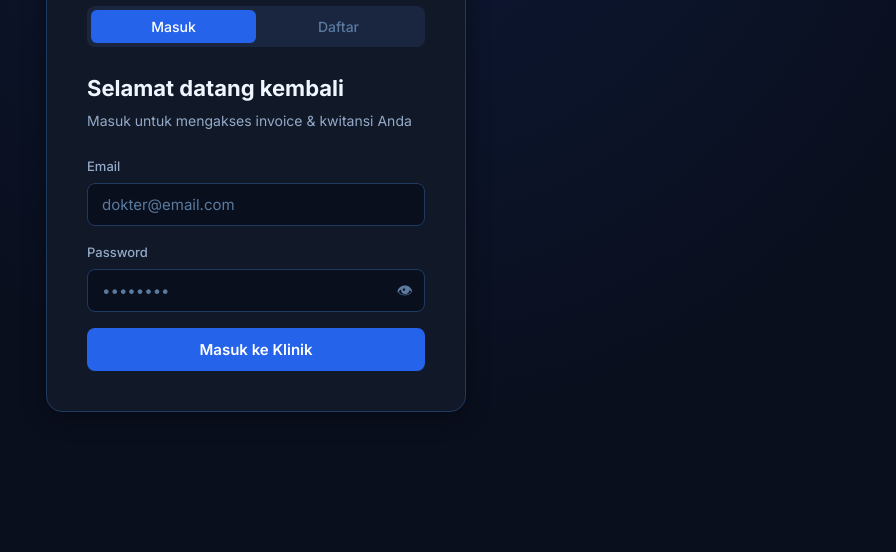
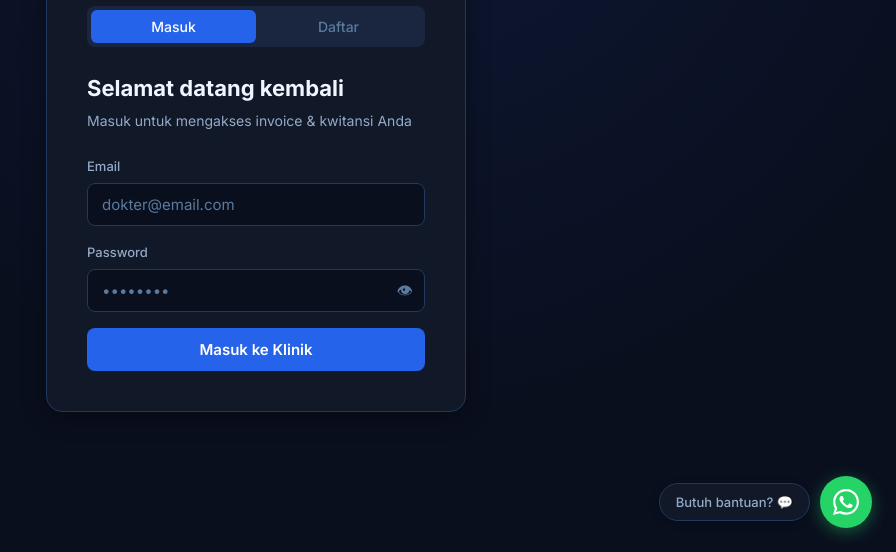
Before and after one commit to nunutech40/invoice-generator-klinik, a website built with Vite: page index.html in a window 1280 px wide. Shown: the part 248-800 px from the top of the page, without its empty margins (384-1280 px from the left). Built offline with nearby package versions, Linux system fonts and the light colour scheme.

Commit message:
feat: deploy klinik to invoiceklinik.web.id + Midtrans checkout
- Update domain refs from klinik.sains-atomic.web.id to invoiceklinik.web.id
- Add canonical URL to app index.html
- Send return_url in checkout request for correct redirect
- Smart 409 handling: auto-switch to login tab for existing SAINS users
- Add WhatsApp CS floating button on all pages
- Add WA button CSS with mobile responsive + print hidden

```diff
--- a/index.html
+++ b/index.html
@@ -9,6 +9,7 @@
     <meta name="description" content="Buat kwitansi dan invoice pasien dalam 30 detik. Profesional, print-ready, legal. Khusus untuk dokter praktek mandiri." />
     <meta name="keywords" content="invoice klinik dokter, kwitansi pasien, billing dokter praktek mandiri, software kwitansi dokter" />
     <meta name="robots" content="index, follow" />
+    <link rel="canonical" href="https://app.invoiceklinik.web.id/" />
 
     <!-- Open Graph -->
     <meta property="og:type" content="website" />
--- a/src/components/AuthGate.ts
+++ b/src/components/AuthGate.ts
@@ -147,6 +147,18 @@
                 setTimeout(() => { mode = 'login'; render(); }, 1500);
             } else {
                 showError(res.error || 'Registrasi gagal.');
+                // Auto-switch to login tab if email already exists (409)
+                if (res.error?.includes('sudah punya akun')) {
+                    const emailValue = email;
+                    setTimeout(() => {
+                        mode = 'login';
+                        render();
+                        // Pre-fill email for convenience
+                        const emailInput = container.querySelector('#inp-email') as HTMLInputElement;
+                        if (emailInput) emailInput.value = emailValue;
+                        showError('Akun ditemukan! Login dengan password yang sama untuk lanjut ke Klinik.');
+                    }, 1500);
+                }
             }
         });
     }
--- a/src/components/PricingPage.ts
+++ b/src/components/PricingPage.ts
@@ -129,7 +129,7 @@
                         'Content-Type': 'application/json',
                         'Authorization': `Bearer ${getAccessToken()}`,
                     },
-                    body: JSON.stringify({ plan_id: selectedPlanId, utm_source: 'klinik-app' }),
+                    body: JSON.stringify({ plan_id: selectedPlanId, utm_source: 'klinik-app', return_url: window.location.origin }),
                 });
 
                 const data = await res.json();
--- a/src/core/auth.ts
+++ b/src/core/auth.ts
@@ -116,7 +116,7 @@
             const data = await res.json().catch(() => ({}));
             const msg = data?.error?.message || data?.message || 'Registrasi gagal.';
             if (data?.error?.code === 'CONFLICT' || res.status === 409) {
-                return { ok: false, error: 'Email sudah terdaftar. Silakan login.' };
+                return { ok: false, error: 'Kamu sudah punya akun SAINS. Login dengan password yang sama untuk berlangganan Klinik.' };
             }
             return { ok: false, error: msg };
         }
--- a/src/main.ts
+++ b/src/main.ts
@@ -8,6 +8,25 @@
 import { mountFeedbackButton } from './components/FeedbackButton';
 
 const app = document.getElementById('app')!;
+
+// ── WhatsApp CS floating button (global, all pages) ────────────────────
+function mountWaButton() {
+    if (document.getElementById('wa-float-btn')) return;
+    const wa = document.createElement('a');
+    wa.href = 'https://wa.me/6287831025157?text=Halo%2C%20saya%20ingin%20tanya%20tentang%20Klinik%20Invoice';
+    wa.target = '_blank';
+    wa.rel = 'noopener';
+    wa.className = 'wa-float';
+    wa.id = 'wa-float-btn';
+    wa.setAttribute('aria-label', 'Chat WhatsApp');
+    wa.innerHTML = `
+        <span class="wa-float-label">Butuh bantuan? 💬</span>
+        <div class="wa-float-btn">
+            <svg xmlns="http://www.w3.org/2000/svg" viewBox="0 0 24 24"><path d="M17.472 14.382c-.297-.149-1.758-.867-2.03-.967-.273-.099-.471-.148-.67.15-.197.297-.767.966-.94 1.164-.173.199-.347.223-.644.075-.297-.15-1.255-.463-2.39-1.475-.883-.788-1.48-1.761-1.653-2.059-.173-.297-.018-.458.13-.606.134-.133.298-.347.446-.52.149-.174.198-.298.298-.497.099-.198.05-.371-.025-.52-.075-.149-.669-1.612-.916-2.207-.242-.579-.487-.5-.669-.51-.173-.008-.371-.01-.57-.01-.198 0-.52.074-.792.372-.272.297-1.04 1.016-1.04 2.479 0 1.462 1.065 2.875 1.213 3.074.149.198 2.096 3.2 5.077 4.487.709.306 1.262.489 1.694.625.712.227 1.36.195 1.871.118.571-.085 1.758-.719 2.006-1.413.248-.694.248-1.289.173-1.413-.074-.124-.272-.198-.57-.347m-5.421 7.403h-.004a9.87 9.87 0 01-5.031-1.378l-.361-.214-3.741.982.998-3.648-.235-.374a9.86 9.86 0 01-1.51-5.26c.001-5.45 4.436-9.884 9.888-9.884 2.64 0 5.122 1.03 6.988 2.898a9.825 9.825 0 012.893 6.994c-.003 5.45-4.437 9.884-9.885 9.884m8.413-18.297A11.815 11.815 0 0012.05 0C5.495 0 .16 5.335.157 11.892c0 2.096.547 4.142 1.588 5.945L.057 24l6.305-1.654a11.882 11.882 0 005.683 1.448h.005c6.554 0 11.89-5.335 11.893-11.893a11.821 11.821 0 00-3.48-8.413z"/></svg>
+        </div>`;
+    document.body.appendChild(wa);
+}
+mountWaButton();
 
 // ── Loading state ──────────────────────────────────────────────────────
 app.innerHTML = `
--- a/src/styles/global.css
+++ b/src/styles/global.css
@@ -930,6 +930,59 @@
   }
 }
 
+/* ── WhatsApp Float Button ── */
+.wa-float {
+  position: fixed;
+  bottom: 24px;
+  right: 24px;
+  z-index: 999;
+  display: flex;
+  align-items: center;
+  gap: 10px;
+  text-decoration: none;
+  animation: fadeUp 0.4s ease;
+}
+
+.wa-float-label {
+  background: var(--bg-2);
+  border: 1px solid var(--border);
+  border-radius: 100px;
+  padding: 8px 16px;
+  font-size: 13px;
+  font-weight: 500;
+  color: var(--text-2);
+  white-space: nowrap;
+  box-shadow: var(--shadow-sm);
+}
+
+.wa-float-btn {
+  width: 52px;
+  height: 52px;
+  background: #25d366;
+  border-radius: 50%;
+  display: flex;
+  align-items: center;
+  justify-content: center;
+  box-shadow: 0 4px 16px rgba(37, 211, 102, 0.4);
+  transition: transform 0.2s ease, box-shadow 0.2s ease;
+}
+
+.wa-float:hover .wa-float-btn {
+  transform: scale(1.08);
+  box-shadow: 0 6px 24px rgba(37, 211, 102, 0.5);
+}
+
+.wa-float-btn svg {
+  width: 26px;
+  height: 26px;
+  fill: white;
+}
+
+@media (max-width: 480px) {
+  .wa-float-label { display: none; }
+  .wa-float { bottom: 16px; right: 16px; }
+}
+
 /* ── Print styles ── */
 @media print {
   body {
@@ -938,7 +991,8 @@
 
   .nav,
   .preview-toolbar,
-  .preview-modal-backdrop {
+  .preview-modal-backdrop,
+  .wa-float {
     display: none !important;
   }
 
```
